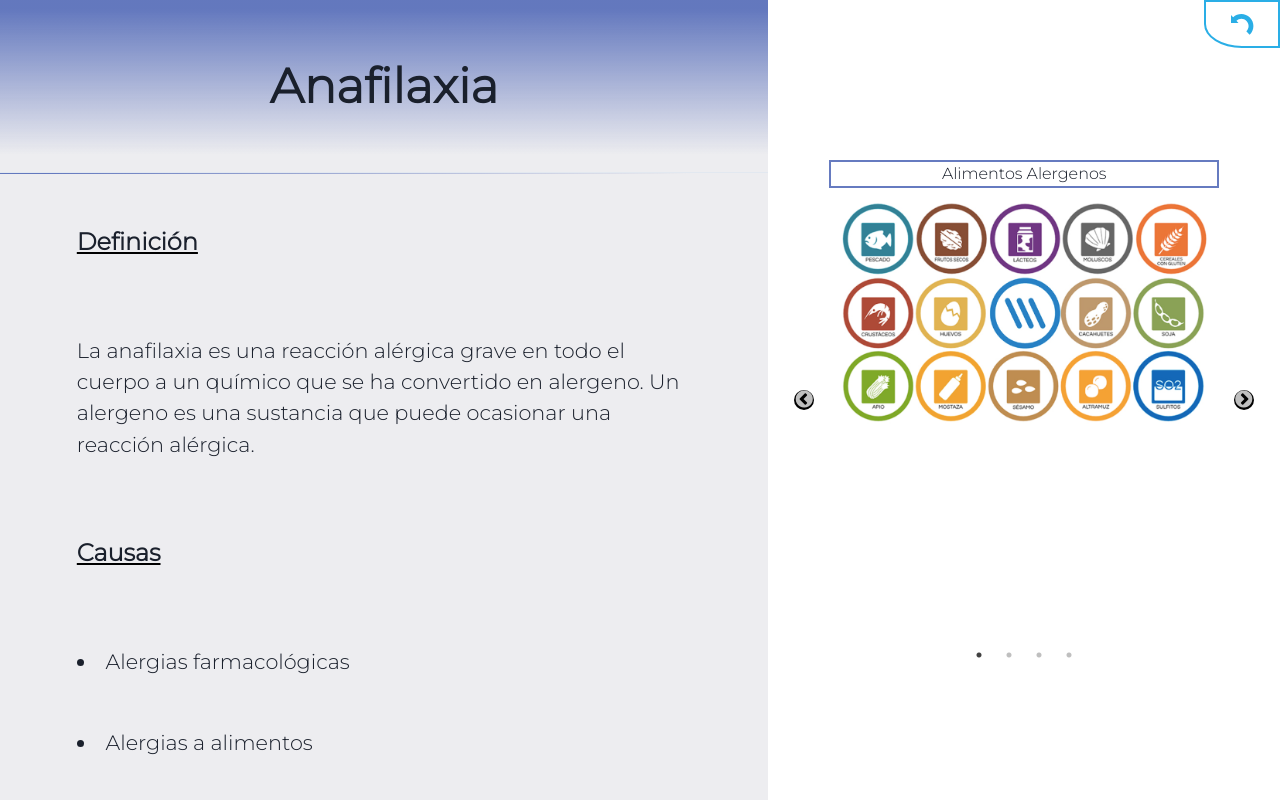
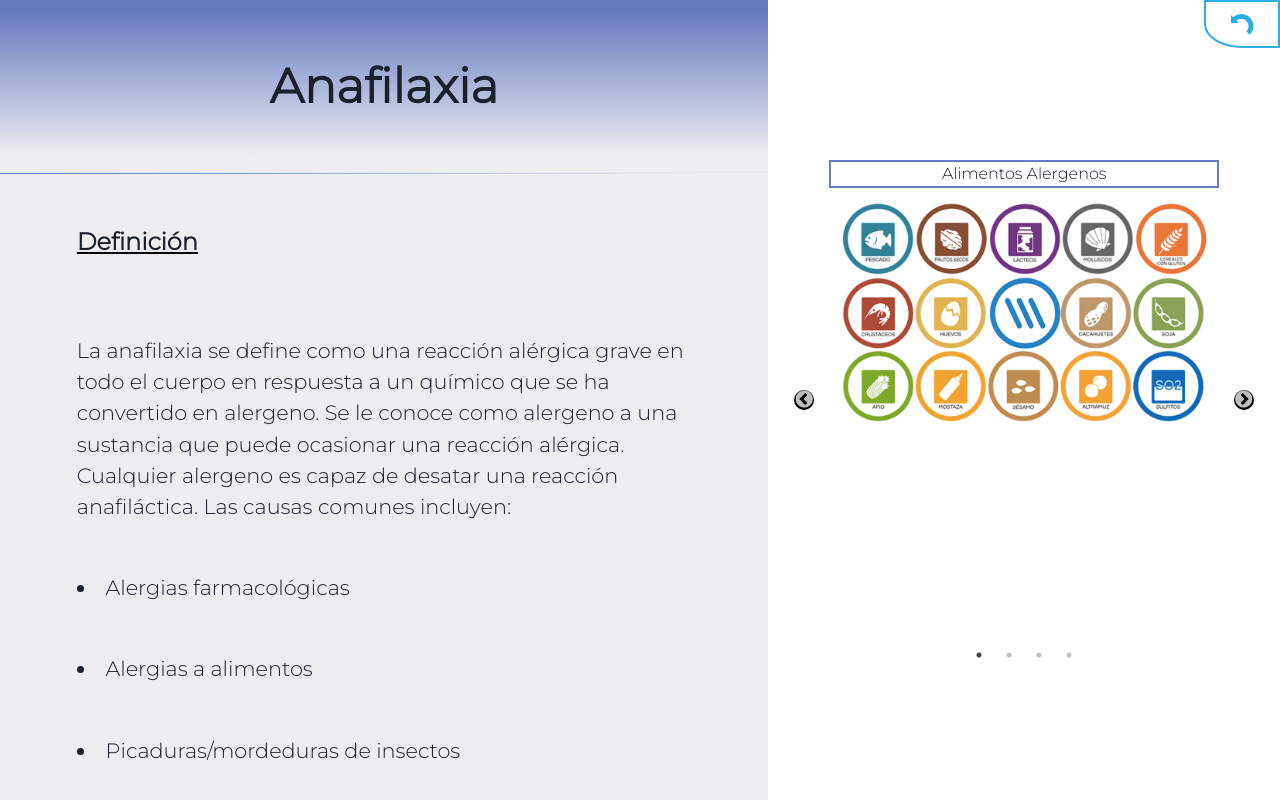
Before and after one commit to Silver0401/pedia-farm-frontend, a React (Create React App) app: page /MotoMed/Anafilaxias in a window 1280 px wide. Built offline with nearby package versions, Linux system fonts and the light colour scheme; a web font is replaced by a local one.

Commit message:
updated Anafilaxia def info

```diff
--- a/src/components/MotoMed/Others/Anafilaxias.tsx
+++ b/src/components/MotoMed/Others/Anafilaxias.tsx
@@ -35,15 +35,21 @@ const Anafilaxias: React.FC = () => {
         <hr />
         <h2>Definición</h2>
         <p>
-          La anafilaxia es una reacción alérgica grave en todo el cuerpo a un
-          químico que se ha convertido en alergeno. Un alergeno es una sustancia
-          que puede ocasionar una reacción alérgica.
+          La anafilaxia se define como una reacción alérgica grave en todo el
+          cuerpo en respuesta a un químico que se ha convertido en alergeno. Se
+          le conoce como alergeno a una sustancia que puede ocasionar una
+          reacción alérgica. Cualquier alergeno es capaz de desatar una reacción
+          anafiláctica. Las causas comunes incluyen:
         </p>
 
-        <h2>Causas</h2>
         <li>Alergias farmacológicas</li>
         <li>Alergias a alimentos</li>
         <li>Picaduras/mordeduras de insectos</li>
+
+        <p>
+          Los síntomas se desarrollan rápidamente, generalmente en cuestión de
+          segundos o minutos. Pueden incluir cualquiera de los siguientes:
+        </p>
 
         <h2>Signos y Síntomas</h2>
         <li>Dolor abdominal</li>
```
